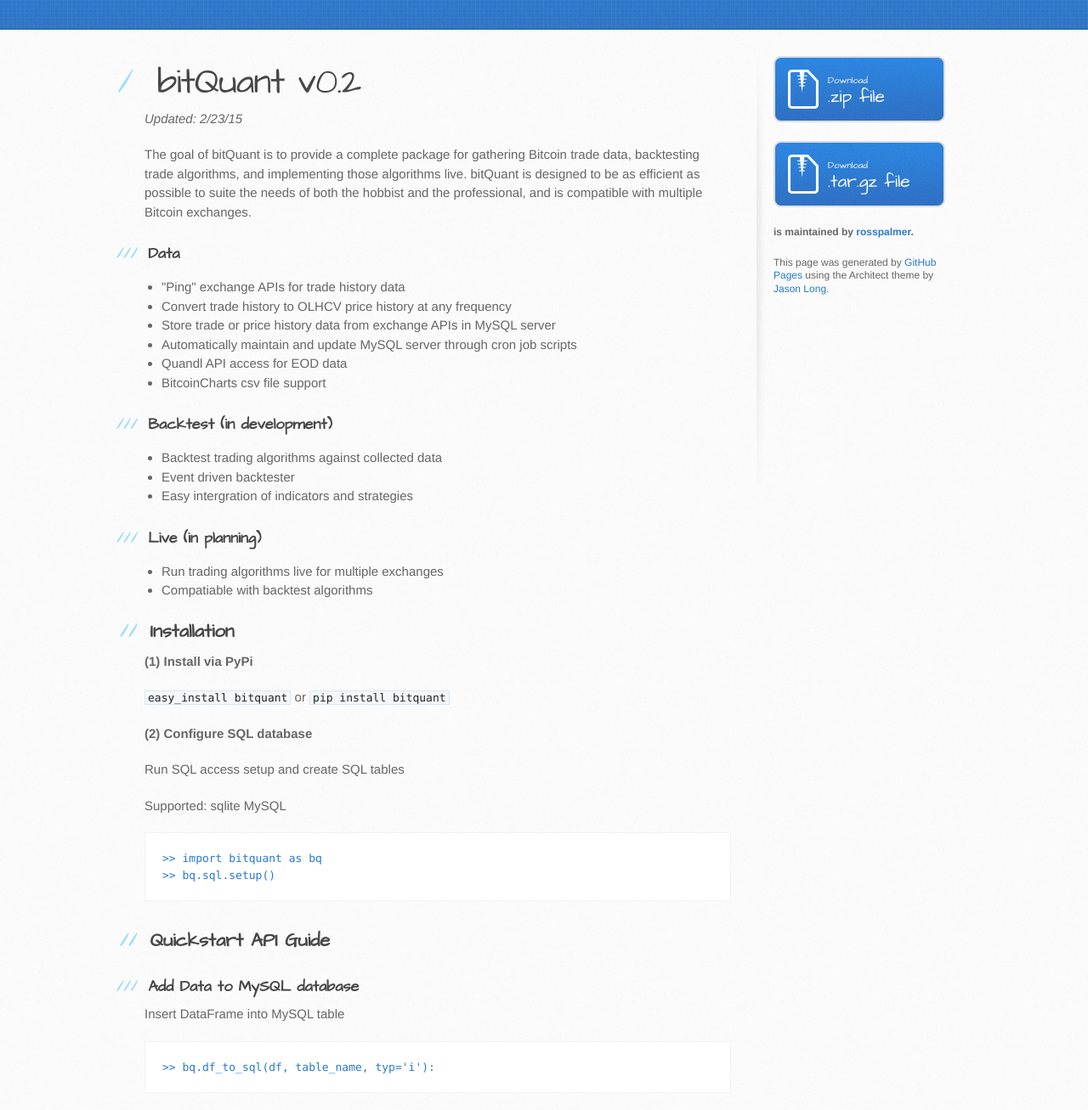
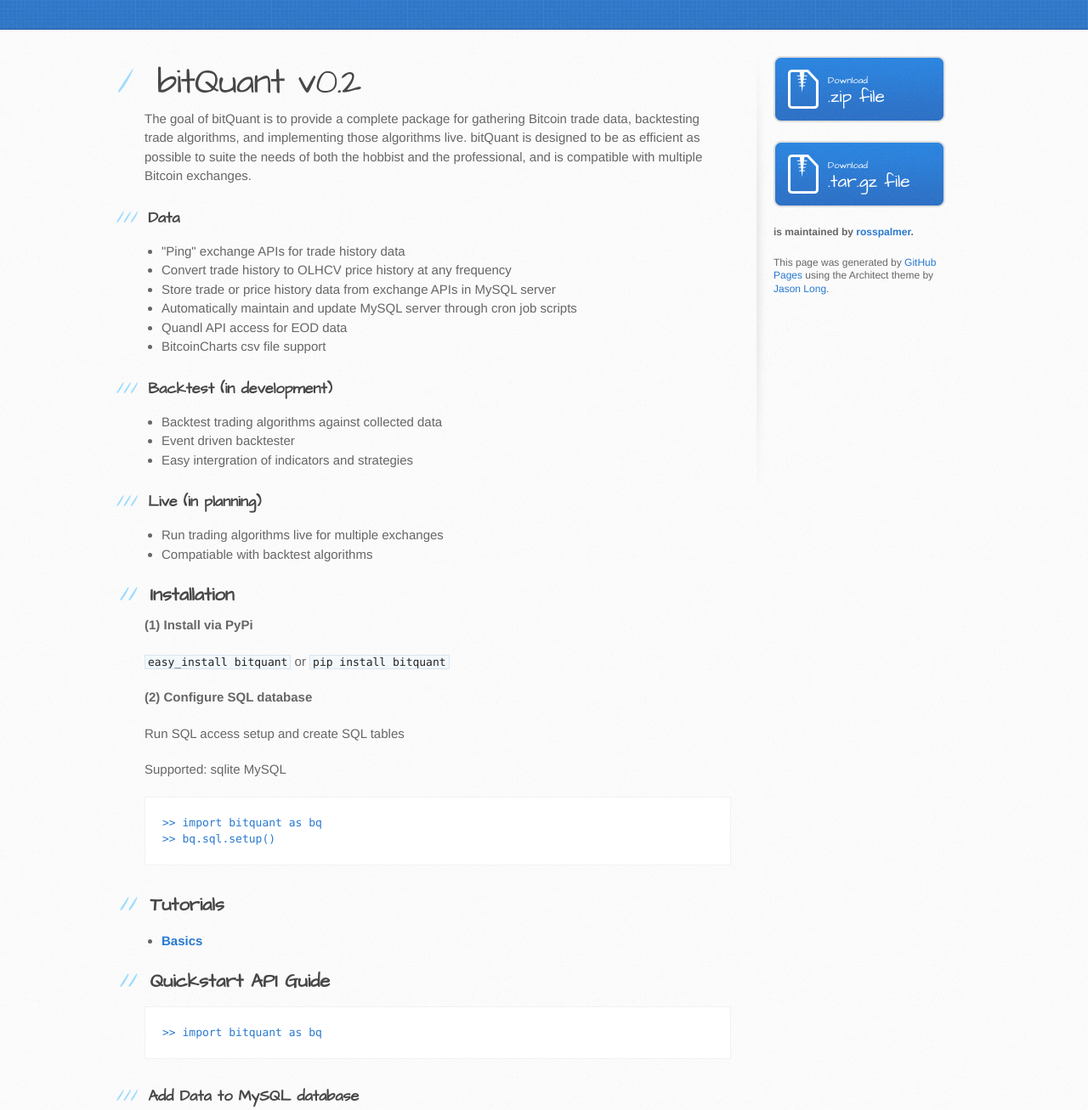
Before and after one commit to rosspalmer/bitQuant, a plain HTML site: page index.html in a window 1280 px wide. Shown: the part 200-1507 px from the top of the page at 85% size. Drawn offline with Linux system fonts and the light colour scheme.

```diff
--- a/index.html
+++ b/index.html
@@ -30,8 +30,6 @@
         <section id="main-content">
           <h1>
 <a id="bitquant-v02" class="anchor" href="#bitquant-v02" aria-hidden="true"><span class="octicon octicon-link"></span></a>bitQuant v0.2</h1>
-
-<p><em>Updated: 2/23/15</em></p>
 
 <p>The goal of bitQuant is to provide a complete package for gathering Bitcoin trade data, backtesting trade algorithms, and implementing those algorithms live. bitQuant is designed to be as efficient as possible to suite the needs of both the hobbist and the professional, and is compatible with multiple Bitcoin exchanges.</p>
 
@@ -82,7 +80,17 @@
 </code></pre>
 
 <h2>
+<a id="tutorials" class="anchor" href="#tutorials" aria-hidden="true"><span class="octicon octicon-link"></span></a>Tutorials</h2>
+
+<ul>
+<li><strong><a href="https://github.com/rosspalmer/bitQuant/wiki/Tutorial---Basics">Basics</a></strong></li>
+</ul>
+
+<h2>
 <a id="quickstart-api-guide" class="anchor" href="#quickstart-api-guide" aria-hidden="true"><span class="octicon octicon-link"></span></a>Quickstart API Guide</h2>
+
+<pre><code>&gt;&gt; import bitquant as bq
+</code></pre>
 
 <h3>
 <a id="add-data-to-mysql-database" class="anchor" href="#add-data-to-mysql-database" aria-hidden="true"><span class="octicon octicon-link"></span></a>Add Data to MySQL database</h3>
```
Also changed, not shown: params.json (+1 -1 lines).
